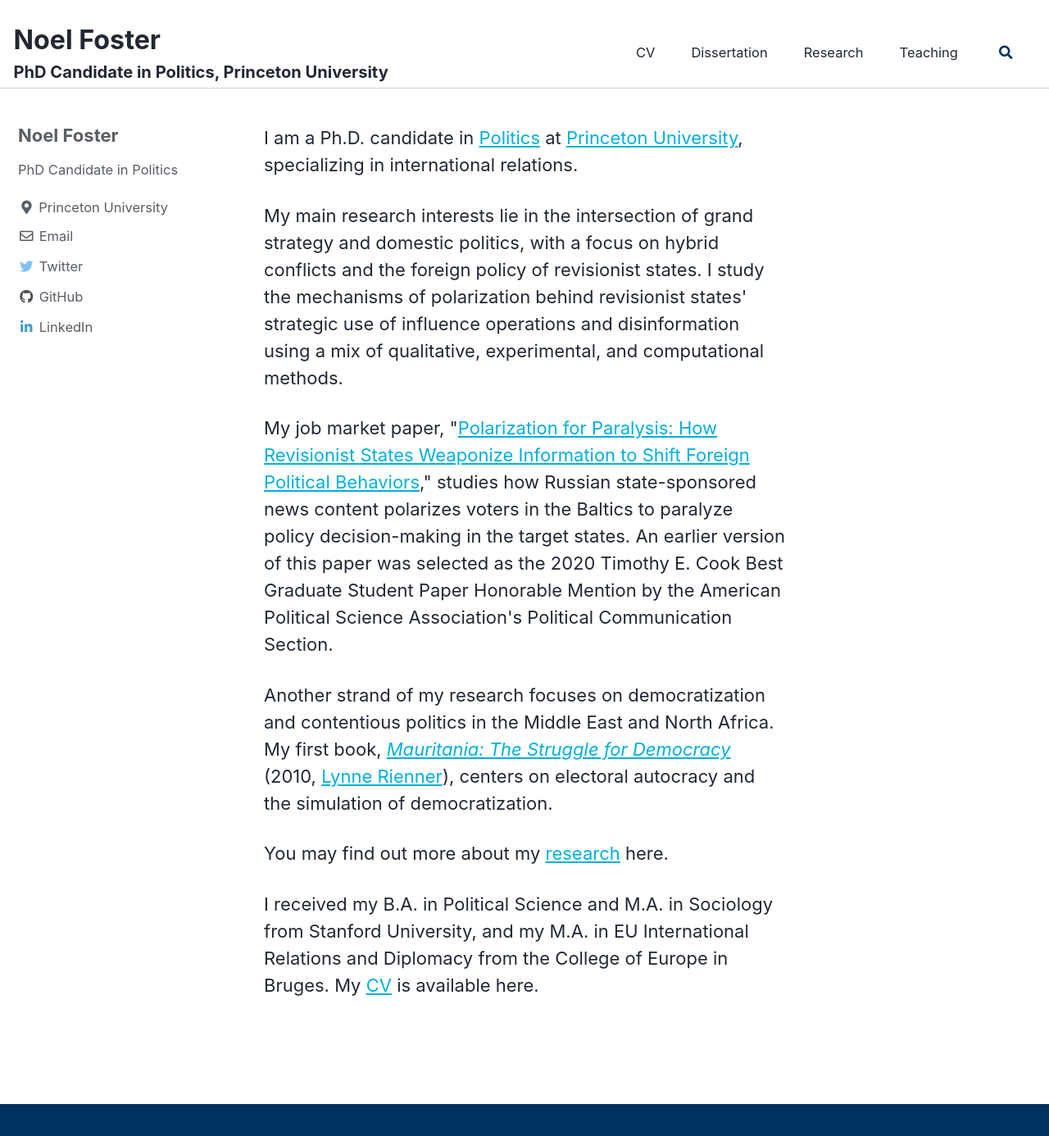
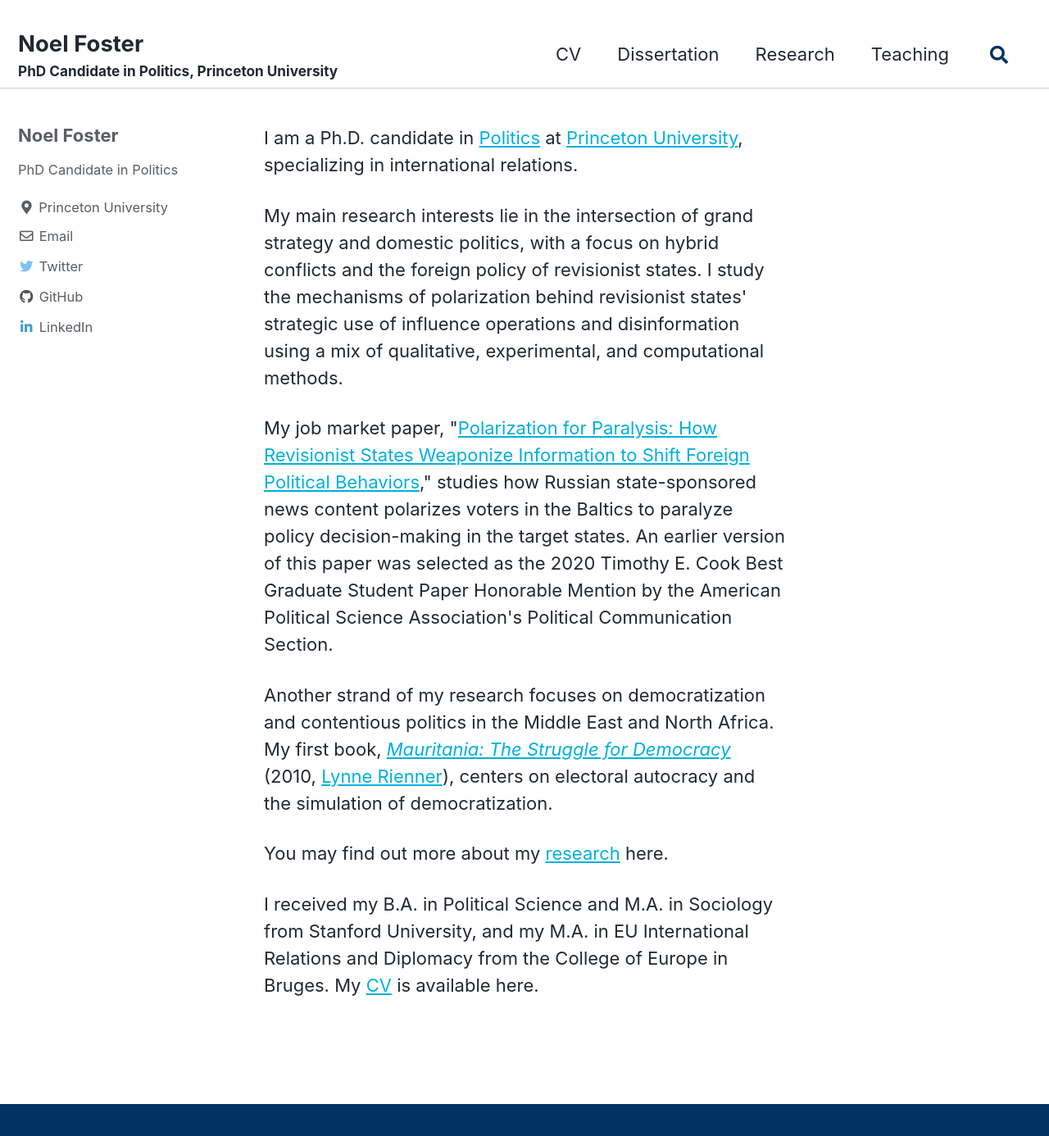
Before and after one commit to fosternt/fosternt.github.io, a Jekyll site: the page built from index.html, in a window 1280 px wide and 1400 px high. Shown: the top 1386 px of the window at 82% size. Built offline with Jekyll 4.4.1, drawn with Linux system fonts in a browser that asks for light colours; cached includes are drawn as plain includes; the list of posts is cut into pages by our own code.

Commit message:
Update _masthead.scss

```diff
--- a/_sass/minimal-mistakes/_masthead.scss
+++ b/_sass/minimal-mistakes/_masthead.scss
@@ -31,7 +31,7 @@
     -ms-flex-pack: justify;
     justify-content: space-between;
     font-family: $sans-serif-narrow;
-    font-size: $type-size-6;
+    font-size: $type-size-5;
 
     @include breakpoint($x-large) {
       max-width: $max-width;
@@ -67,7 +67,7 @@
   align-self: center;
   font-weight: bold;
   // z-index: 20;
-  font-size: $type-size-2;
+  font-size: $type-size-4;
 }
 
 .site-subtitle {
```
